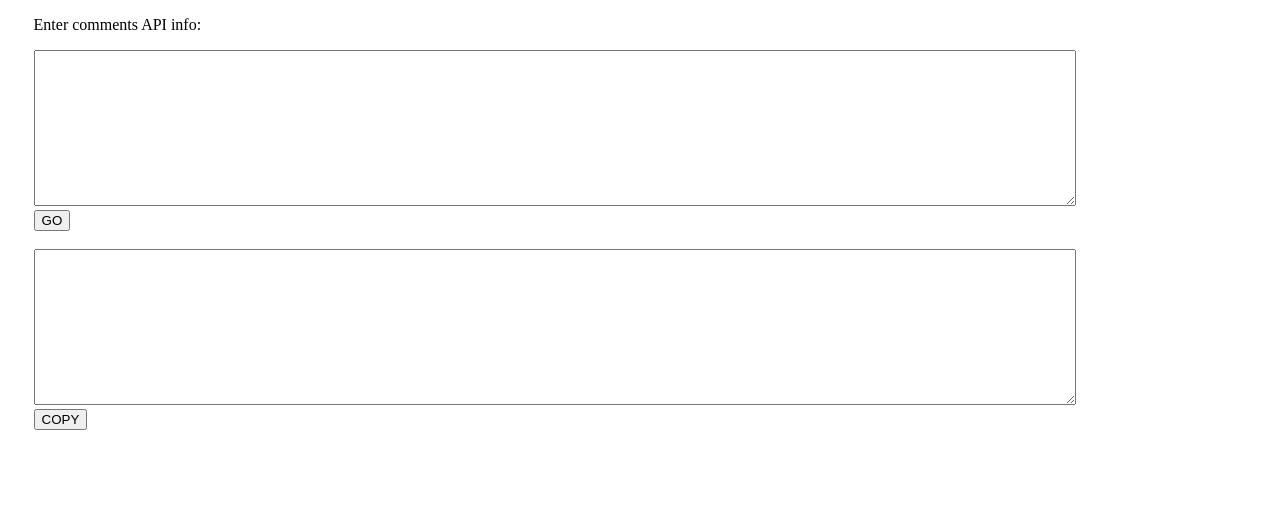
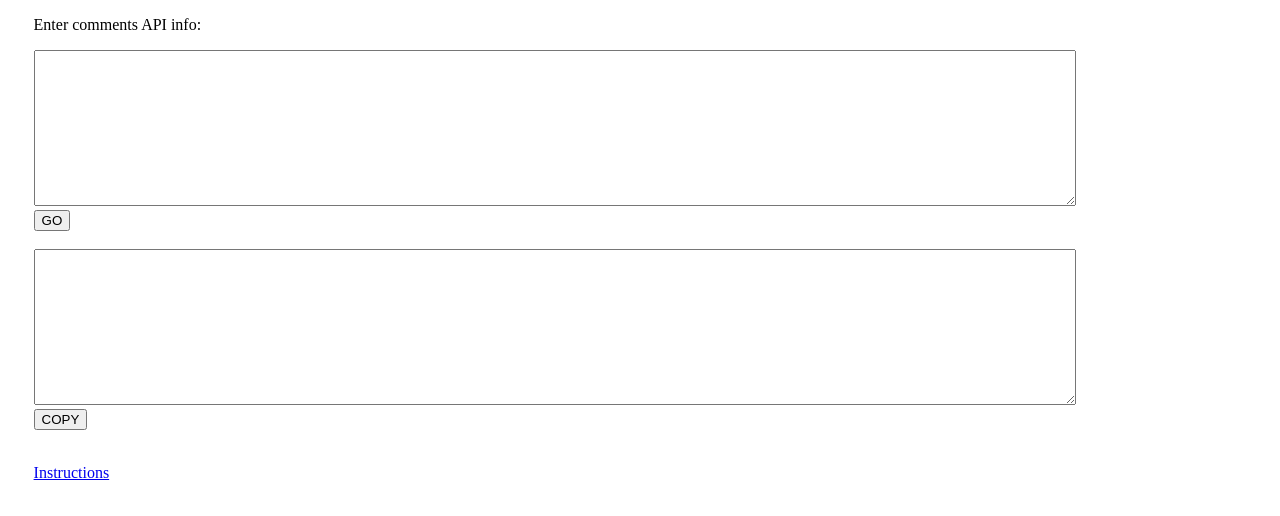
Before and after one commit to lindenbreeze/swcpointadding, a plain HTML site: page index.html in a window 1280 px wide. Drawn offline with Linux system fonts and the light colour scheme.

Commit message:
Update index.html

```diff
--- a/index.html
+++ b/index.html
@@ -1,5 +1,6 @@
 <!DOCTYPE html>
 <html lang="en">
+
 <head>
 	<meta charset="utf-8" />
 	<meta name="viewport" content="width=device-width, initial-scale=1" />
@@ -9,6 +10,7 @@
 	<link rel="stylesheet" href="style.css">
 	<title>SWC Point Adding</title>
 </head>
+
 <body>
 	<div id="inputarea" class="area">
 		<p>Enter comments API info:</p>
@@ -22,5 +24,7 @@
 		<button id="copy" onclick="copy()"">COPY</button>
 		</div>
 		</div>
+		<br>
+		<p><a href="./instructions.html" target="_blank">Instructions</a></p>
 	</body>
 </html>
```
Lines whose indentation alone changed are shown as unchanged.
